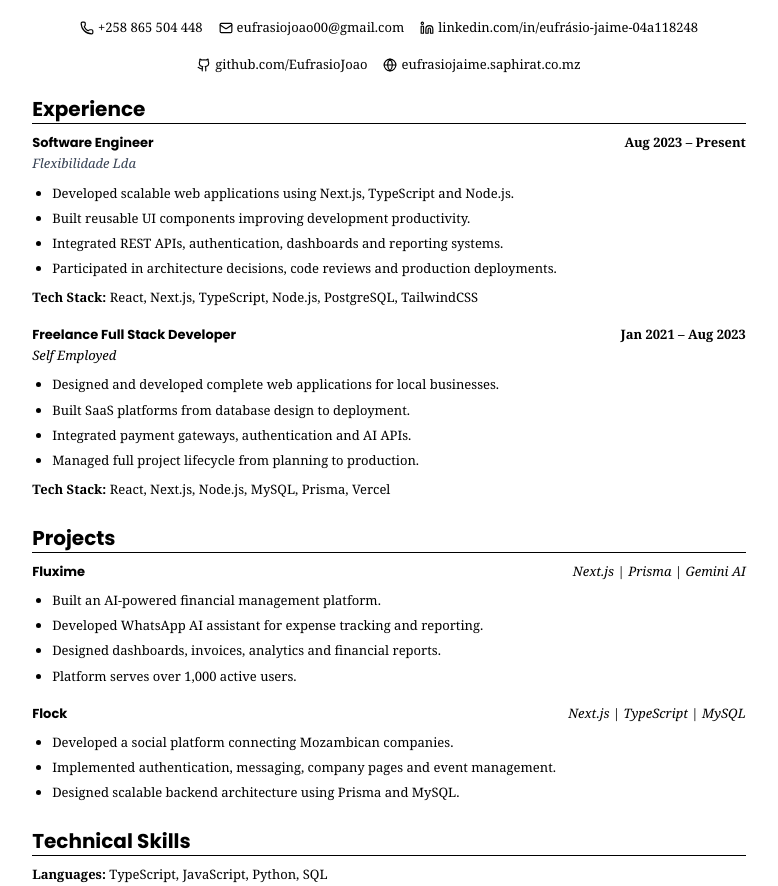
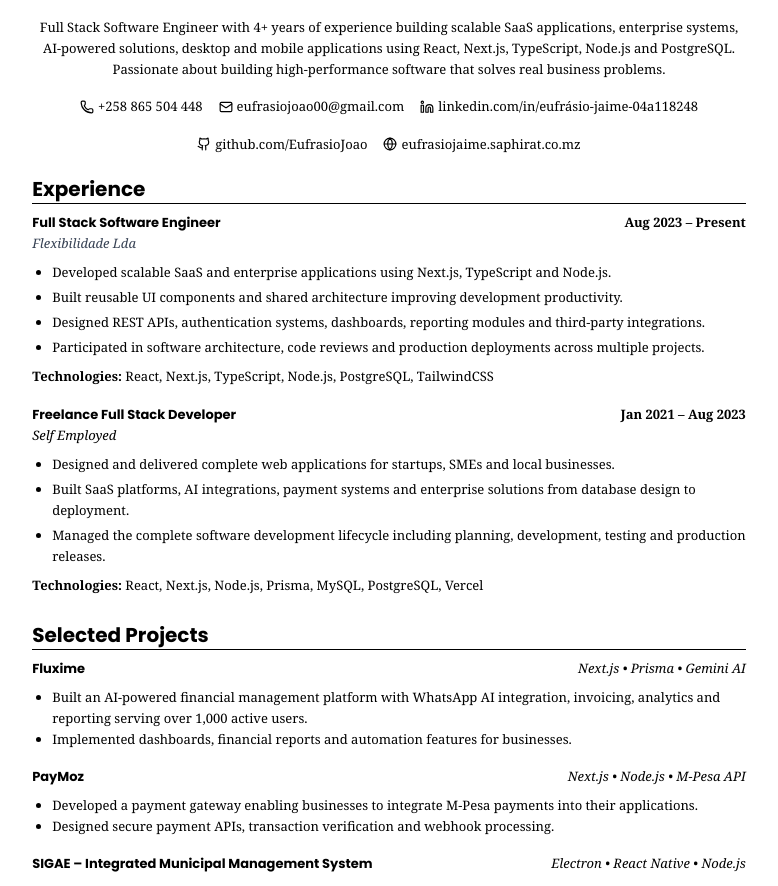
Before and after one commit to EufrasioJoao/my-portfolio-2.0, a Next.js app: page /resume in a window 1280 px wide. Shown: the part 83-969 px from the top of the page, without its empty margins (251-1029 px from the left). Built offline with nearby package versions, Linux system fonts and the light colour scheme.

Commit message:
Update page.tsx

```diff
--- a/app/resume/page.tsx
+++ b/app/resume/page.tsx
@@ -1,3 +1,4 @@
+
 import {
   Mail,
   Phone,
@@ -17,7 +18,15 @@ export default function Resume() {
           Eufrásio Jaime
         </h1>
 
-        <div className="flex flex-wrap justify-center gap-4 mt-3 text-[13px]">
+        <p className="mt-3 max-w-3xl mx-auto text-[13px] leading-relaxed">
+          Full Stack Software Engineer with 4+ years of experience building
+          scalable SaaS applications, enterprise systems, AI-powered solutions,
+          desktop and mobile applications using React, Next.js, TypeScript,
+          Node.js and PostgreSQL. Passionate about building high-performance
+          software that solves real business problems.
+        </p>
+
+        <div className="flex flex-wrap justify-center gap-4 mt-4 text-[13px]">
 
           <div className="flex items-center gap-1">
             <Phone size={14} />
@@ -43,12 +52,26 @@ export default function Resume() {
 
           <div className="flex items-center gap-1">
             <Github size={14} />
+            <a
+              href="https://github.com/EufrasioJoao"
+              target="_blank"
+              rel="noopener noreferrer"
+              className="hover:underline"
+            >
               github.com/EufrasioJoao
+            </a>
           </div>
 
           <div className="flex items-center gap-1">
             <Globe size={14} />
+            <a
+              href="https://eufrasiojaime.saphirat.co.mz"
+              target="_blank"
+              rel="noopener noreferrer"
+              className="hover:underline"
+            >
               eufrasiojaime.saphirat.co.mz
+            </a>
           </div>
 
         </div>
@@ -62,8 +85,6 @@ export default function Resume() {
           Experience
         </h2>
 
-        {/* Flexibilidade */}
-
         <div className="mb-4">
 
           <div className="flex justify-between">
@@ -71,7 +92,7 @@ export default function Resume() {
             <div>
 
               <h3 className="font-bold">
-                Software Engineer
+                Full Stack Software Engineer
               </h3>
 
               <p className="italic text-gray-700">
@@ -93,37 +114,35 @@ export default function Resume() {
           <ul className="list-disc ml-5 mt-2 space-y-1">
 
             <li>
-              Developed scalable web applications using
+              Developed scalable SaaS and enterprise applications using
               Next.js, TypeScript and Node.js.
             </li>
 
             <li>
-              Built reusable UI components improving
+              Built reusable UI components and shared architecture improving
               development productivity.
             </li>
 
             <li>
-              Integrated REST APIs, authentication,
-              dashboards and reporting systems.
+              Designed REST APIs, authentication systems, dashboards,
+              reporting modules and third-party integrations.
             </li>
 
             <li>
-              Participated in architecture decisions,
-              code reviews and production deployments.
+              Participated in software architecture, code reviews and
+              production deployments across multiple projects.
             </li>
 
           </ul>
 
           <p className="mt-2">
-            <strong>Tech Stack:</strong> React, Next.js,
-            TypeScript, Node.js, PostgreSQL, TailwindCSS
+            <strong>Technologies:</strong> React, Next.js, TypeScript,
+            Node.js, PostgreSQL, TailwindCSS
           </p>
 
         </div>
 
-        {/* Freelance */}
-
-        <div className="mb-4">
+        <div>
 
           <div className="flex justify-between">
 
@@ -152,30 +171,25 @@ export default function Resume() {
           <ul className="list-disc ml-5 mt-2 space-y-1">
 
             <li>
-              Designed and developed complete web
-              applications for local businesses.
+              Designed and delivered complete web applications for startups,
+              SMEs and local businesses.
             </li>
 
             <li>
-              Built SaaS platforms from database design
-              to deployment.
+              Built SaaS platforms, AI integrations, payment systems and
+              enterprise solutions from database design to deployment.
             </li>
 
             <li>
-              Integrated payment gateways,
-              authentication and AI APIs.
-            </li>
-
-            <li>
-              Managed full project lifecycle from planning
-              to production.
+              Managed the complete software development lifecycle including
+              planning, development, testing and production releases.
             </li>
 
           </ul>
 
           <p className="mt-2">
-            <strong>Tech Stack:</strong> React,
-            Next.js, Node.js, MySQL, Prisma, Vercel
+            <strong>Technologies:</strong> React, Next.js, Node.js,
+            Prisma, MySQL, PostgreSQL, Vercel
           </p>
 
         </div>
@@ -187,10 +201,8 @@ export default function Resume() {
       <section className="mb-6">
 
         <h2 className="font-bold text-xl border-b border-black mb-2">
-          Projects
+          Selected Projects
         </h2>
-
-        {/* Fluxime */}
 
         <div className="mb-4">
 
@@ -201,37 +213,87 @@ export default function Resume() {
             </h3>
 
             <span className="italic">
-              Next.js | Prisma | Gemini AI
+              Next.js • Prisma • Gemini AI
             </span>
 
           </div>
 
-          <ul className="list-disc ml-5 mt-2 space-y-1">
+          <ul className="list-disc ml-5 mt-2">
 
             <li>
-              Built an AI-powered financial management
-              platform.
+              Built an AI-powered financial management platform with
+              WhatsApp AI integration, invoicing, analytics and reporting
+              serving over 1,000 active users.
             </li>
 
             <li>
-              Developed WhatsApp AI assistant for expense
-              tracking and reporting.
-            </li>
-
-            <li>
-              Designed dashboards, invoices,
-              analytics and financial reports.
-            </li>
-
-            <li>
-              Platform serves over 1,000 active users.
+              Implemented dashboards, financial reports and automation
+              features for businesses.
             </li>
 
           </ul>
 
         </div>
 
-        {/* Flock */}
+        <div className="mb-4">
+
+          <div className="flex justify-between">
+
+            <h3 className="font-bold">
+              PayMoz
+            </h3>
+
+            <span className="italic">
+              Next.js • Node.js • M-Pesa API
+            </span>
+
+          </div>
+
+          <ul className="list-disc ml-5 mt-2">
+
+            <li>
+              Developed a payment gateway enabling businesses to integrate
+              M-Pesa payments into their applications.
+            </li>
+
+            <li>
+              Designed secure payment APIs, transaction verification and
+              webhook processing.
+            </li>
+
+          </ul>
+
+        </div>
+
+        <div className="mb-4">
+
+          <div className="flex justify-between">
+
+            <h3 className="font-bold">
+              SIGAE – Integrated Municipal Management System
+            </h3>
+
+            <span className="italic">
+              Electron • React Native • Node.js
+            </span>
+
+          </div>
+
+          <ul className="list-disc ml-5 mt-2">
+
+            <li>
+              Developed a desktop ERP and mobile application for municipal
+              revenue collection used by the Municipality of Milange.
+            </li>
+
+            <li>
+              Implemented revenue management, authentication, reporting and
+              field data collection features.
+            </li>
+
+          </ul>
+
+        </div>
 
         <div>
 
@@ -242,26 +304,20 @@ export default function Resume() {
             </h3>
 
             <span className="italic">
-              Next.js | TypeScript | MySQL
+              Next.js • TypeScript • MySQL
             </span>
 
           </div>
 
-          <ul className="list-disc ml-5 mt-2 space-y-1">
+          <ul className="list-disc ml-5 mt-2">
 
             <li>
-              Developed a social platform connecting
-              Mozambican companies.
+              Built a social platform connecting Mozambican companies through
+              messaging, company pages and event management.
             </li>
 
             <li>
-              Implemented authentication, messaging,
-              company pages and event management.
-            </li>
-
-            <li>
-              Designed scalable backend architecture
-              using Prisma and MySQL.
+              Designed scalable backend architecture using Prisma and MySQL.
             </li>
 
           </ul>
@@ -281,38 +337,35 @@ export default function Resume() {
         <div className="space-y-1">
 
           <p>
-            <strong>Languages:</strong> TypeScript,
-            JavaScript, Python, SQL
+            <strong>Languages:</strong> TypeScript, JavaScript, Python, SQL
           </p>
 
           <p>
-            <strong>Frontend:</strong> React,
-            Next.js, React Native, Electron.Js, TailwindCSS
+            <strong>Frontend:</strong> React, Next.js, React Native,
+            Electron.js, Tailwind CSS
           </p>
 
           <p>
-            <strong>Backend:</strong> Node.js,
-            Express, GraphQL, Prisma
+            <strong>Backend:</strong> Node.js, Express, GraphQL,
+            REST APIs, Prisma
           </p>
 
           <p>
-            <strong>Database:</strong>
-            PostgreSQL, MySQL, MongoDB, Redis
+            <strong>Databases:</strong> PostgreSQL, MySQL,
+            MongoDB, Redis
           </p>
 
           <p>
-            <strong>Cloud:</strong>
-            AWS, Docker, Google Cloud, Vercel
+            <strong>Cloud & DevOps:</strong> AWS, Docker,
+            Google Cloud, Vercel, GitHub Actions
           </p>
 
           <p>
-            <strong>Tools:</strong>
-            Git, GitHub, Figma
+            <strong>Tools:</strong> Git, GitHub, Figma
           </p>
 
           <p>
-            <strong>AI:</strong>
-            OpenAI API, Gemini AI
+            <strong>AI:</strong> OpenAI API, Gemini AI
           </p>
 
         </div>
@@ -332,7 +385,7 @@ export default function Resume() {
           <div>
 
             <h3 className="font-bold">
-              Bachelor's degree in Information and Communication Technology
+              Bachelor of Information and Communication Technology
             </h3>
 
             <p className="italic">
@@ -342,7 +395,7 @@ export default function Resume() {
           </div>
 
           <p>
-            2024
+            2020 – 2024
           </p>
 
         </div>
```
Lines whose indentation alone changed are shown as unchanged.
